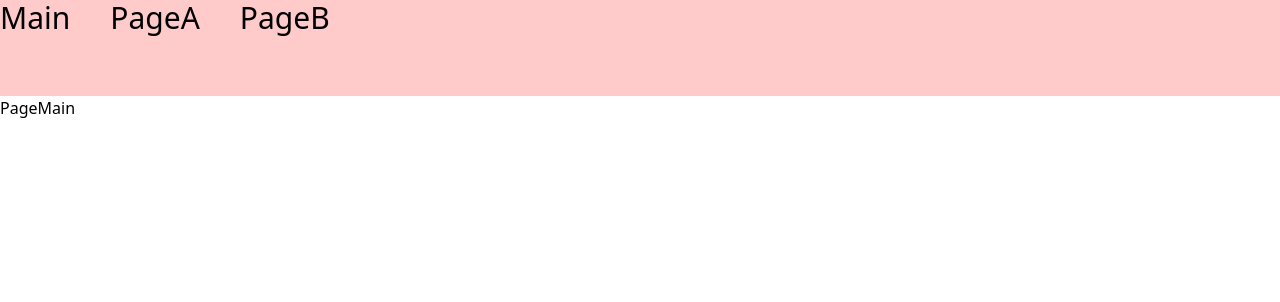
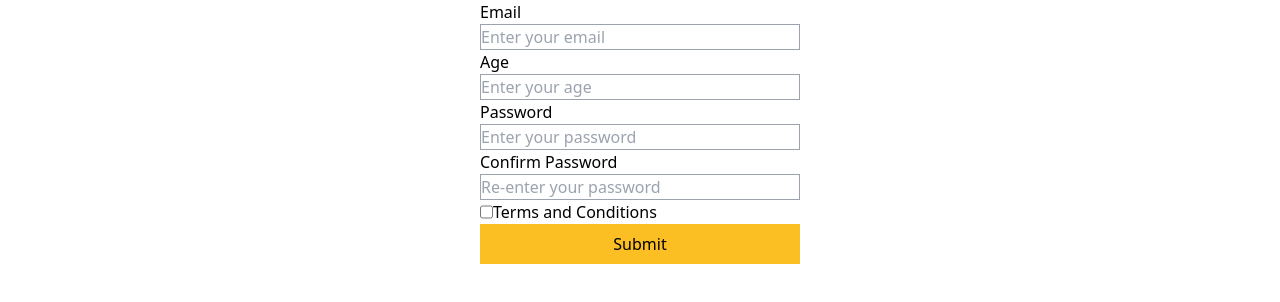
Before and after one commit to muhammedbayhan/react-overview, a React (Vite) app: page / in a window 1280 px wide. Shown: the top 302 px of the page. Built offline with nearby package versions, Linux system fonts and the light colour scheme.

Commit message:
formik-yup

```diff
--- a/package.json
+++ b/package.json
@@ -12,11 +12,13 @@
   "dependencies": {
     "@reduxjs/toolkit": "^2.4.0",
     "axios": "^1.7.7",
+    "formik": "^2.4.6",
     "react": "^18.3.1",
     "react-dom": "^18.3.1",
     "react-redux": "^9.1.2",
     "react-router-dom": "^7.0.2",
-    "typescript": "^5.7.2"
+    "typescript": "^5.7.2",
+    "yup": "^1.6.1"
   },
   "devDependencies": {
     "@eslint/js": "^9.13.0",
--- a/src/App.jsx
+++ b/src/App.jsx
@@ -1,9 +1,9 @@
-import RouterApp from "./react-router-dom/RouterApp";
+import FormikYup from "./formik-yup/FormikYup";
 
 function App() {
   return (
     <>
-      <RouterApp />
+      <FormikYup />
     </>
   );
 }
--- /dev/null
+++ b/src/formik-yup/FormikYup.jsx
@@ -0,0 +1,122 @@
+import React from "react";
+import { useFormik } from "formik";
+import { RegisterFormSchemas } from "./RegisterFormSchemas";
+
+const FormikYup = () => {
+  const submit = (values, actions) => {
+    setTimeout(() => {
+      actions.resetForm();
+    }, 2000);
+  };
+
+  const { values, errors, handleChange, handleBlur, handleSubmit, touched } =
+    useFormik({
+      initialValues: {
+        email: "",
+        age: "",
+        password: "",
+        confirmPassword: "",
+        term: false,
+      },
+      validationSchema: RegisterFormSchemas,
+      onSubmit: submit,
+    });
+
+  return (
+    <div className="h-screen w-screen">
+      <div className="w-1/4 mx-auto">
+        <form onSubmit={handleSubmit}>
+          <div className="flex flex-col">
+            <label>Email</label>
+            <input
+              className="border border-gray-400"
+              type="text"
+              id="email"
+              name="email"
+              placeholder="Enter your email"
+              value={values.email}
+              onChange={handleChange}
+              onBlur={handleBlur}
+            />
+            {errors.email && touched.email && (
+              <p className="text-red-500 text-sm">{errors.email}</p>
+            )}
+          </div>
+
+          <div className="flex flex-col">
+            <label>Age</label>
+            <input
+              className="border border-gray-400"
+              type="number"
+              id="age"
+              name="age"
+              placeholder="Enter your age"
+              value={values.age}
+              onChange={handleChange}
+              onBlur={handleBlur}
+            />
+            {errors.age && touched.age && (
+              <p className="text-red-500 text-sm">{errors.age}</p>
+            )}
+          </div>
+
+          <div className="flex flex-col">
+            <label>Password</label>
+            <input
+              className="border border-gray-400"
+              type="password"
+              id="password"
+              name="password"
+              placeholder="Enter your password"
+              value={values.password}
+              onChange={handleChange}
+              onBlur={handleBlur}
+            />
+            {errors.password && touched.password && (
+              <p className="text-red-500 text-sm">{errors.password}</p>
+            )}
+          </div>
+
+          <div className="flex flex-col">
+            <label>Confirm Password</label>
+            <input
+              className="border border-gray-400"
+              type="password"
+              id="confirmPassword"
+              name="confirmPassword"
+              placeholder="Re-enter your password"
+              value={values.confirmPassword}
+              onChange={handleChange}
+              onBlur={handleBlur}
+            />
+            {errors.confirmPassword && touched.confirmPassword && (
+              <p className="text-red-500 text-sm">{errors.confirmPassword}</p>
+            )}
+          </div>
+
+          <div className="flex">
+            <input
+              className="border border-gray-400"
+              type="checkbox"
+              id="term"
+              name="term"
+              checked={values.term}
+              onChange={handleChange}
+              onBlur={handleBlur}
+            />
+            <label>Terms and Conditions</label>
+            {errors.term && touched.term && (
+              <p className="text-red-500 text-sm">{errors.term}</p>
+            )}
+          </div>
+
+          <button type="submit" className="w-full p-2 bg-amber-400">
+            Submit
+          </button>
+        </form>
+      </div>
+    </div>
+  );
+};
+
+export default FormikYup;
--- /dev/null
+++ b/src/formik-yup/RegisterFormSchemas.js
@@ -0,0 +1,19 @@
+import * as Yup from "yup";
+
+export const RegisterFormSchemas = Yup.object().shape({
+  email: Yup.string().email("EMAIL WRONG").required("EMAIL REQUIRED"),
+  age: Yup.number()
+    .typeError("PLEASE ENTER A VALID NUMBER")
+    .required("NUMBER REQUIRED")
+    .positive("PLEASE POSITIVE")
+    .integer("PLEASE INTEGER"),
+  password: Yup.string()
+    .required("PASSWORD REQUIRED")
+    .min(8, "Password must be at least 8 characters"),
+  confirmPassword: Yup.string()
+    .oneOf([Yup.ref("password"), null], "Passwords must match")
+    .required("CONFIRM PASSWORD REQUIRED"),
+  term: Yup.boolean()
+    .oneOf([true], "You must accept the terms and conditions")
+    .required("TERM REQUIRED"),
+});
```
Also changed, not shown: 1 other file (tests, documents, lock files or other folders).
